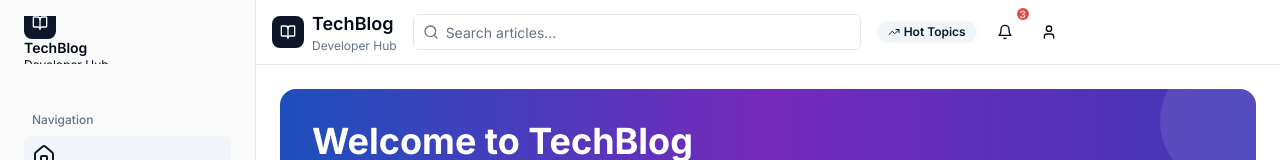
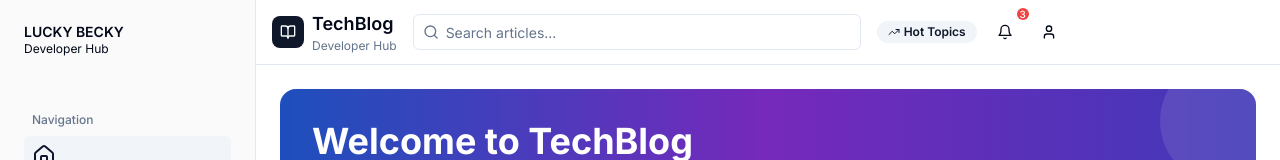
Before and after one commit to ire4564/lucky-becky-site, a Next.js app: page / in a window 1280 px wide. Shown: the top 160 px of the page. Built offline with nearby package versions, Linux system fonts and the light colour scheme.

Commit message:
ai: Update BlogSidebar with changes from diff - remove logo icon and change title\n\ncgen-5c636e4c0b2840cd968aee761f839205

```diff
--- a/src/components/BlogSidebar.tsx
+++ b/src/components/BlogSidebar.tsx
@@ -80,11 +80,8 @@ export function BlogSidebar() {
           <SidebarMenuItem>
             <SidebarMenuButton size="lg" asChild>
               <Link href="/">
-                <div className="flex aspect-square size-8 items-center justify-center rounded-lg bg-primary text-primary-foreground">
-                  <BookOpen className="size-4" />
-                </div>
                 <div className="grid flex-1 text-left text-sm leading-tight">
-                  <span className="truncate font-semibold">TechBlog</span>
+                  <span className="truncate font-semibold">LUCKY BECKY</span>
                   <span className="truncate text-xs">Developer Hub</span>
                 </div>
               </Link>
```
